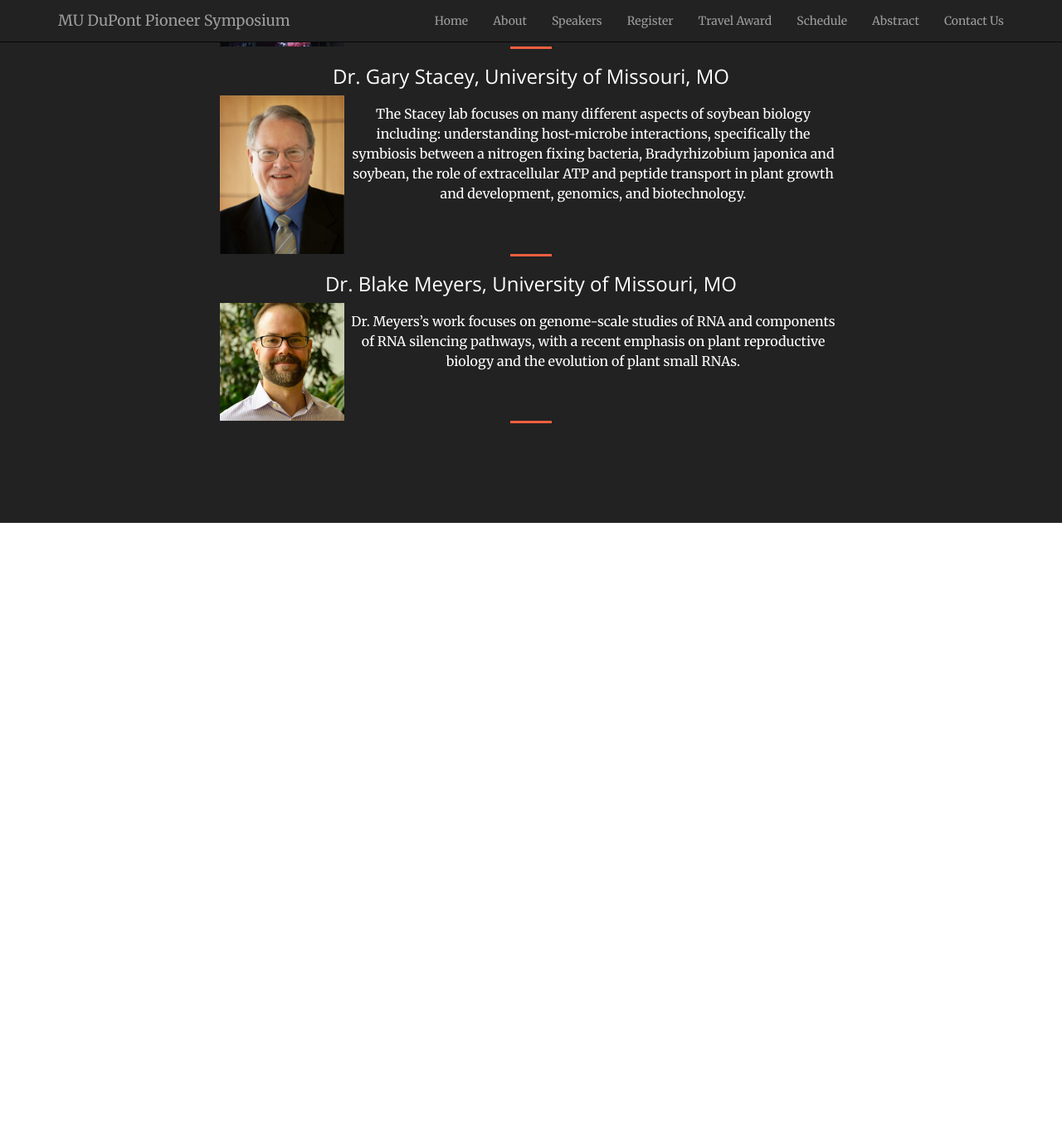
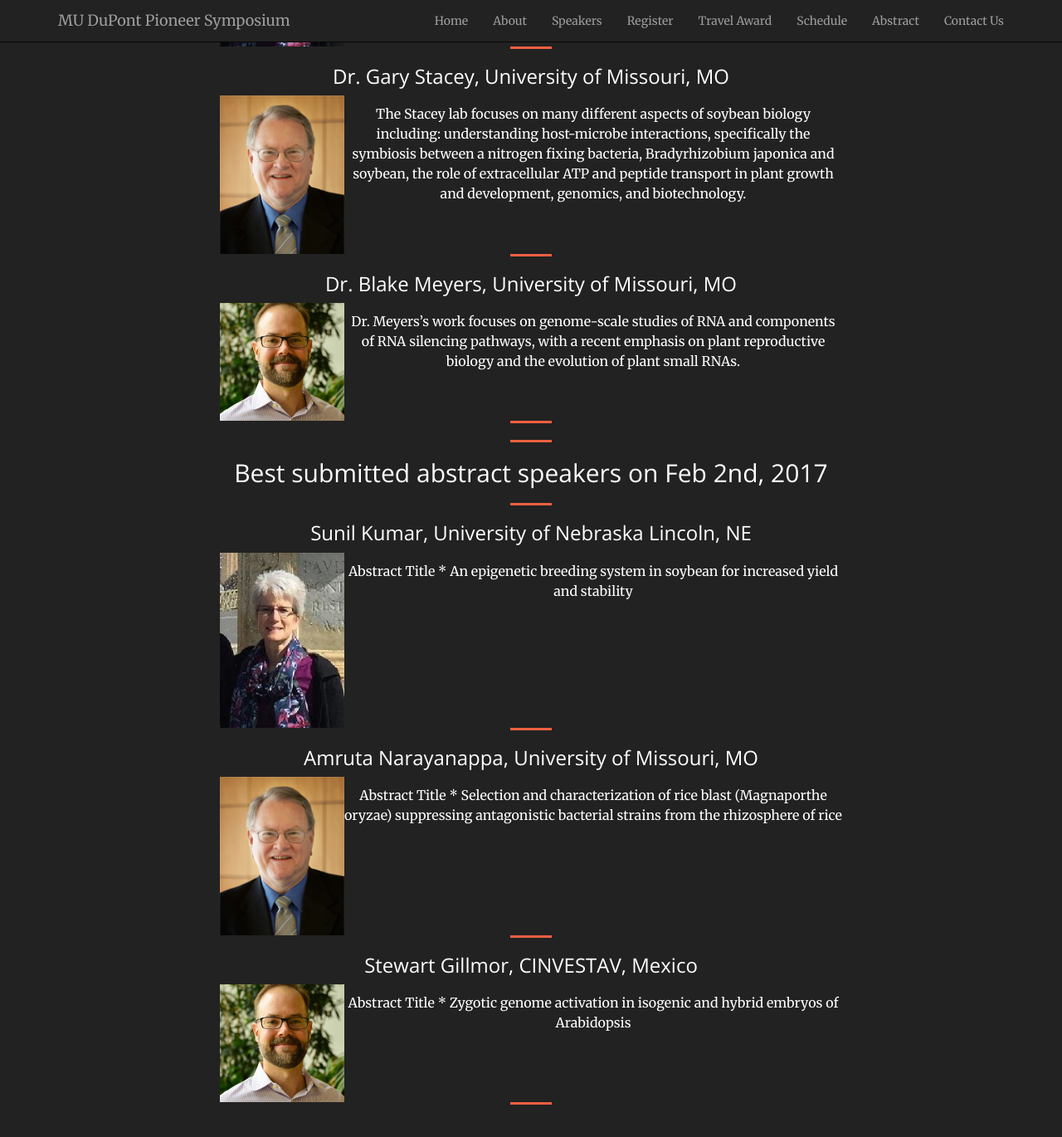
Before and after one commit to mupioneersymposium/mupioneersymposium.github.io, a Jekyll site: the page built from speakers.md, in a window 1280 px wide and 1400 px high, scrolled down 1213 px. Shown: the top 1370 px of the window at 83% size. Built offline with Jekyll 4.4.1, drawn with Linux system fonts in a browser that asks for light colours; before the commit the page ends 1843 px from its top, so only the background shows below that.

Commit message:
Update speakers.md

```diff
--- a/speakers.md
+++ b/speakers.md
@@ -57,3 +57,34 @@ The Stacey lab focuses on many different aspects of soybean biology including: u
 Dr. Meyers's work focuses on genome-scale studies of RNA and components of RNA silencing pathways, with a recent emphasis on plant reproductive biology and the evolution of plant small RNAs.
 
 <hr style="clear: both;" />
+
+<hr style="clear: both;" />
+## Best submitted abstract speakers on Feb 2nd, 2017
+<hr style="clear: both;" />
+
+### Sunil Kumar, University of Nebraska Lincoln, NE
+
+<img src="/img/jb2.JPG" alt="Dr. Diane Janick-Buckner" width="150px" style="float: left" />
+
+Abstract Title *
+An epigenetic breeding system in soybean for increased yield and stability
+
+<hr style="clear: both;" />
+
+### Amruta Narayanappa, University of Missouri, MO
+
+<img src="/img/speaker3.jpeg" alt="Dr. Gary Stacey Photo" width="150px" style="float: left" />
+
+Abstract Title *
+Selection and characterization of rice blast (Magnaporthe oryzae) suppressing antagonistic bacterial strains from the rhizosphere of rice
+
+<hr style="clear: both;" />
+
+### Stewart Gillmor, CINVESTAV, Mexico
+
+<img src="/img/BlakeM.JPG" alt="Blake Meyers Photo" width="150px" style="float: left" />
+
+Abstract Title *
+Zygotic genome activation in isogenic and hybrid embryos of Arabidopsis
+
+<hr style="clear: both;" />
```
